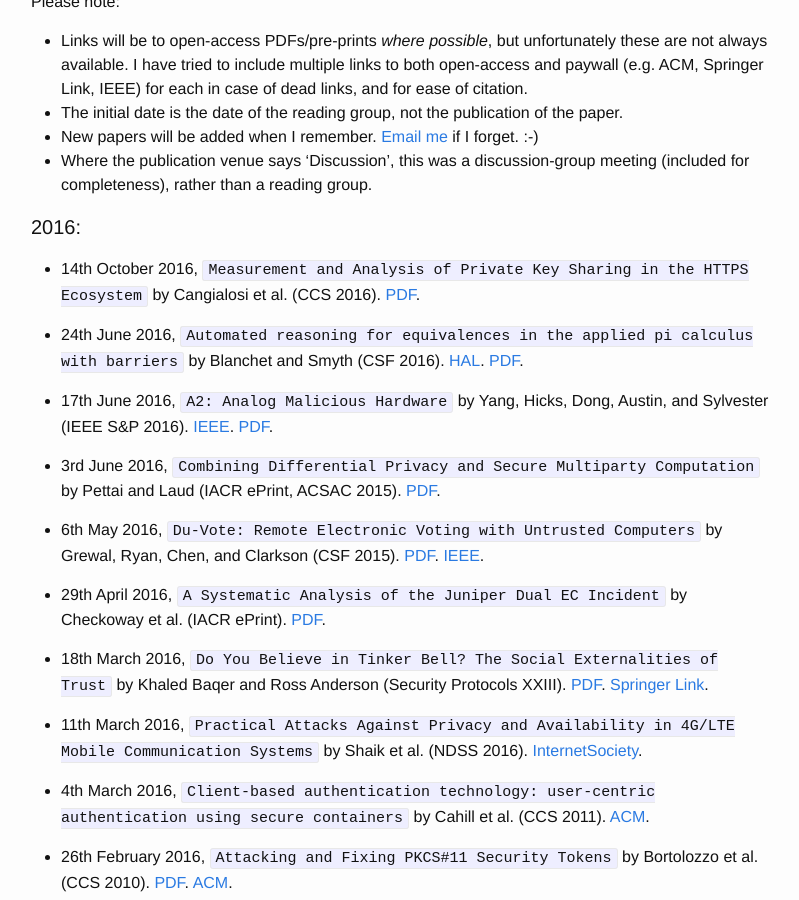
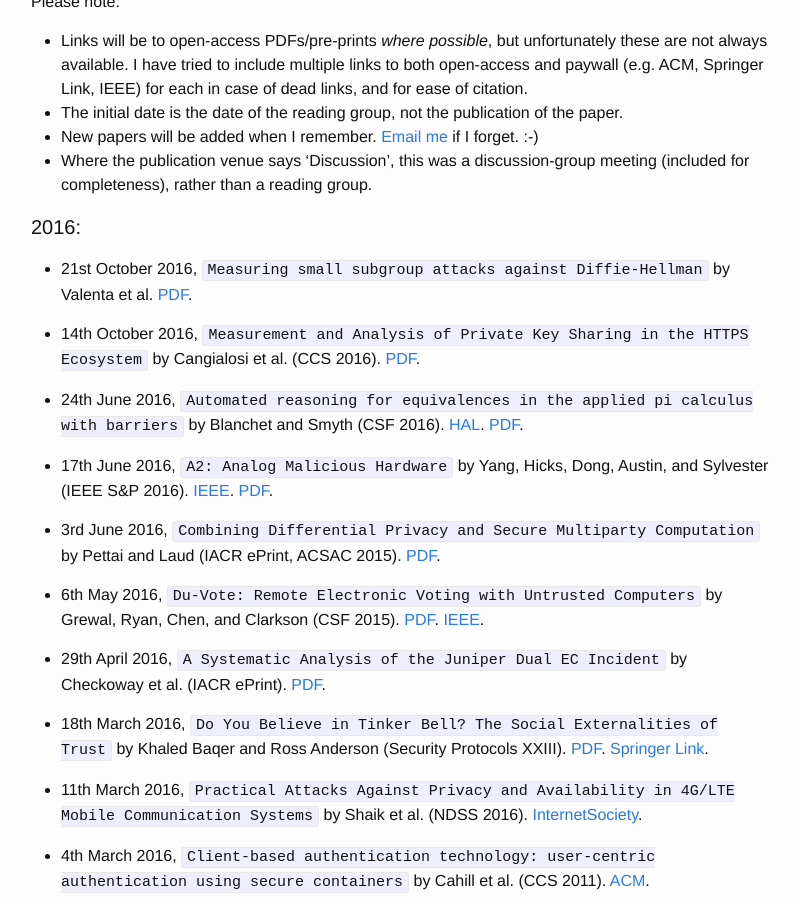
Before and after one commit to mpdehnel/ReadingGroup, a Jekyll site: the page built from index.md, in a window 1280 px wide and 900 px high, scrolled down 513 px. Shown: the whole window, without its empty margins (239-1038 px from the left). Built offline with Jekyll 4.4.1, drawn with Linux system fonts in a browser that asks for light colours.

Commit message:
add Measuring small subgroup attacks against Diffie-Hellman

```diff
--- a/index.md
+++ b/index.md
@@ -19,6 +19,8 @@ Please note:
 * Where the publication venue says 'Discussion', this was a discussion-group meeting (included for completeness), rather than a reading group.
 
 #### 2016:
+
+* 21st October 2016, `Measuring small subgroup attacks against Diffie-Hellman` by Valenta et al. [PDF](http://eprint.iacr.org/2016/995.pdf).
 
 * 14th October 2016, `Measurement and Analysis of Private Key Sharing in the HTTPS Ecosystem` by Cangialosi et al. (CCS 2016). [PDF](http://www.ccs.neu.edu/home/amislove/publications/KeySharing-CCS.pdf).
 
```
